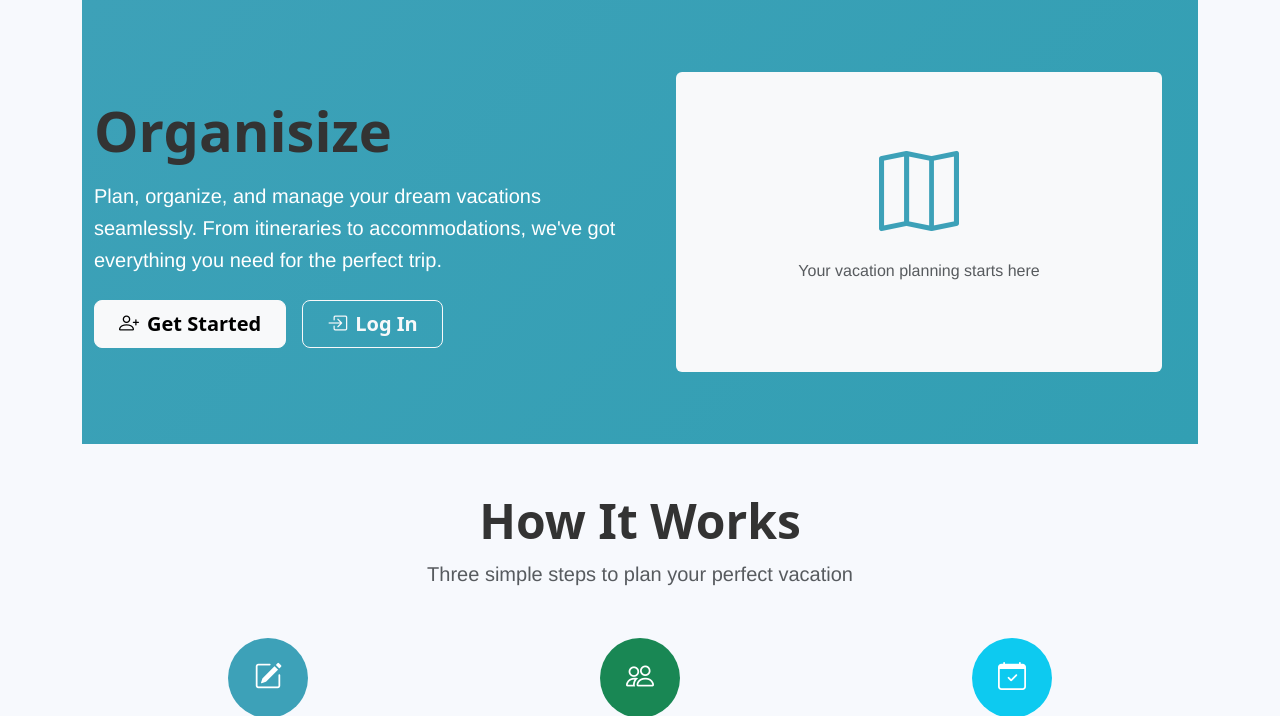
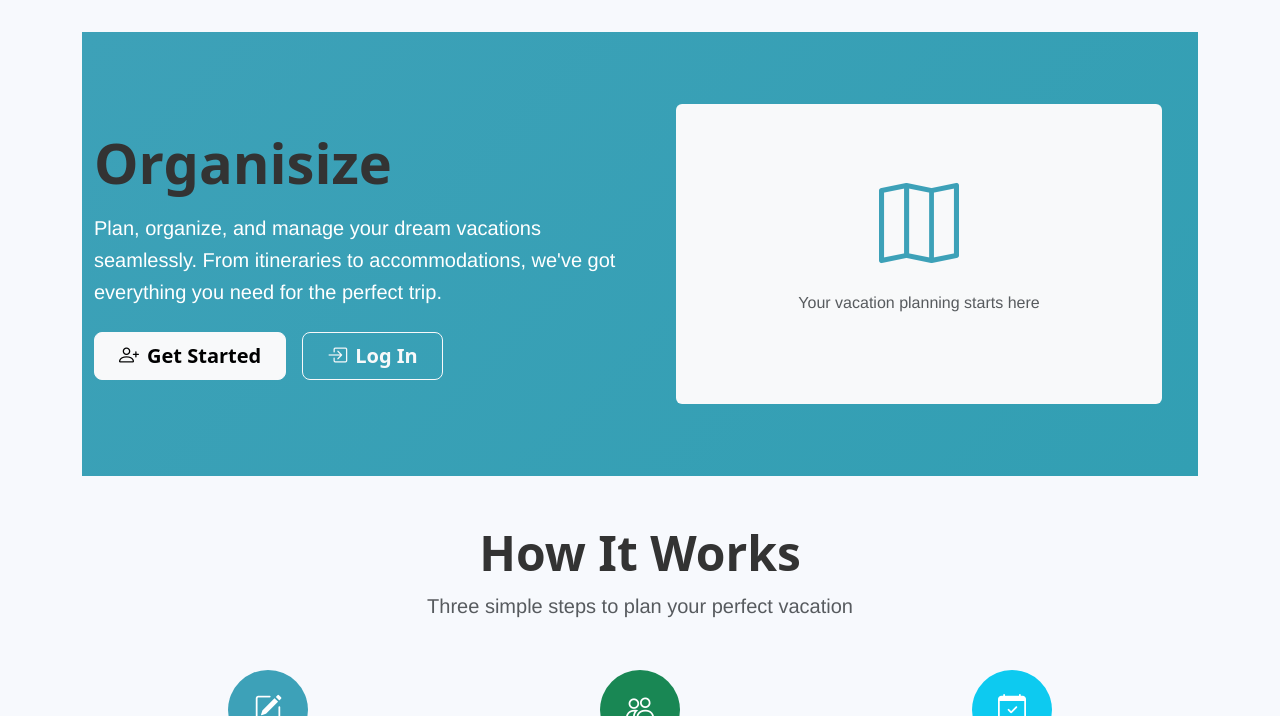
Before and after one commit to liljoker919/organisize, a Django app: page / in a window 1280 px wide. Shown: the part 64-780 px from the top of the page. Run offline with Django 4.2, Linux system fonts and the light colour scheme.

Commit message:
Fix navbar background bleeding into hero section
Co-authored-by: liljoker919 <17305422+liljoker919@users.noreply.github.com>

```diff
--- a/planner/static/planner/css/organisize_theme.css
+++ b/planner/static/planner/css/organisize_theme.css
@@ -303,6 +303,7 @@ a:hover {
 /* Landing Page Hero Section Enhancement */
 .hero-section {
     background: linear-gradient(135deg, var(--organisize-primary) 0%, var(--organisize-primary-hover) 100%);
+    margin-top: 2rem; /* Add separation from navbar to prevent background bleeding */
 }
 
 /* Footer Styling */
```
